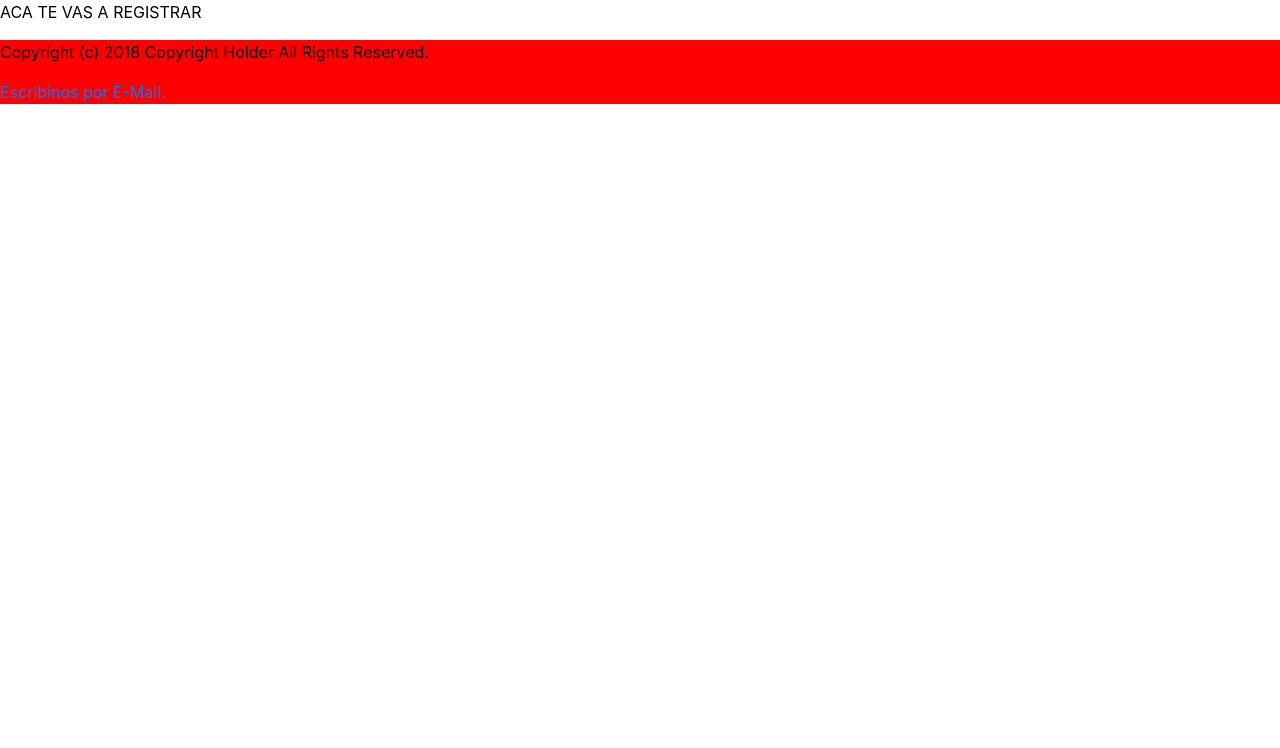
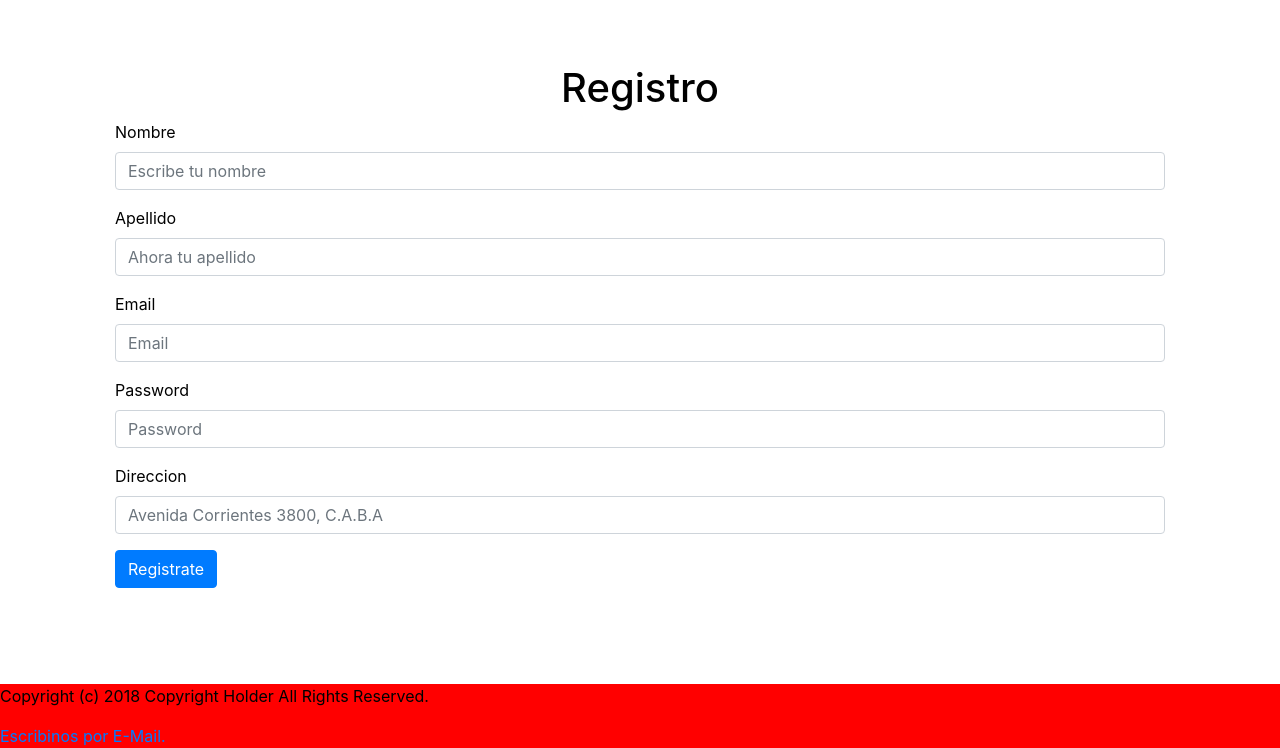
Before and after one commit to gerarroyo/ProyectoDH, a PHP site: page /registro.php in a window 1280 px wide. Shown: the part 56-804 px from the top of the page. Before the commit the page ends 160 px from the top, so only its background shows below. Run offline with PHP 8.4, Linux system fonts and the light colour scheme.

Commit message:
mejora en estilos

```diff
--- a/css/login.css
+++ b/css/login.css
@@ -0,0 +1,4 @@
+.login-main
+{
+  min-height: 90vh;
+}
--- a/css/registro.css
+++ b/css/registro.css
@@ -0,0 +1,9 @@
+.main-registro
+{
+  padding: 5%;
+}
+.formulario-registro
+{
+  display: flex;
+  justify-content: center;
+}
--- a/header.php
+++ b/header.php
@@ -5,7 +5,7 @@
         <button class="navbar-toggler" type="button" data-toggle="collapse" data-target="#navbarNavAltMarkup" aria-controls="navbarNavAltMarkup" aria-expanded="false" aria-label="Toggle navigation">
           <span class="navbar-toggler-icon"></span>
         </button>
-        <div class="collapse navbar-collapse" id="navbarNavAltMarkup">
+        <div class="d-flex align-items-end collapse navbar-collapse" id="navbarNavAltMarkup">
           <div class="navbar-nav">
             <a class="nav-item nav-link" href="index.php">Home <span class="sr-only">(current)</span></a>
             <a class="nav-item nav-link" href="login.php">Login</a>
--- a/perfil.php
+++ b/perfil.php
@@ -28,6 +28,7 @@
          ?>
       </div>
     </div>
-
+    <?php require_once 'scripts.php'
+    ?>
   </body>
 </html>
--- a/registro.php
+++ b/registro.php
@@ -19,8 +19,35 @@
       </div>
       <div class="main-registro">
         <main>
-          <div class="texto-main-registro">
-            <p>ACA TE VAS A REGISTRAR</p>
+          <div class="container">
+            <h1 class="text-center titulo-principal">Registro</h1>
+            <form class="formulario-registro" method="POST">
+                <div class="form-group col-md-12">
+                  <div class="form-group col-md-12">
+                    <label for="nombre">Nombre</label>
+                    <input id=nombre type="text" class="form-control" placeholder="Escribe tu nombre">
+                  </div>
+                  <div class="form-group col-md-12">
+                    <label for="apellido">Apellido</label>
+                    <input type="text" class="form-control" placeholder="Ahora tu apellido">
+                  </div>
+                  <div class="form-group col-md-12">
+                    <label for="inputEmail4">Email</label>
+                    <input type="email" class="form-control" id="inputEmail4" placeholder="Email">
+                  </div>
+                  <div class="form-group col-md-12">
+                    <label for="inputPassword4">Password</label>
+                    <input type="password" class="form-control" id="inputPassword4" placeholder="Password">
+                  </div>
+                  <div class="form-group col-md-12">
+                    <label for="inputAddress">Direccion</label>
+                    <input type="text" class="form-control" id=adress placeholder="Avenida Corrientes 3800, C.A.B.A">
+                  </div>
+                  <div class="form-group col-md-12">
+                    <button type="submit" class="btn btn-primary">Registrate</button>
+                  </div>
+                </div>
+            </form>
           </div>
         </main>
       </div>
@@ -30,5 +57,7 @@
          ?>
       </div>
     </div>
+    <?php require_once 'scripts.php'
+    ?>
   </body>
 </html>
--- /dev/null
+++ b/scripts.php
@@ -0,0 +1,3 @@
+<script src="https://code.jquery.com/jquery-3.3.1.slim.min.js" integrity="sha384-q8i/X+965DzO0rT7abK41JStQIAqVgRVzpbzo5smXKp4YfRvH+8abtTE1Pi6jizo" crossorigin="anonymous"></script>
+<script src="https://cdnjs.cloudflare.com/ajax/libs/popper.js/1.14.7/umd/popper.min.js" integrity="sha384-UO2eT0CpHqdSJQ6hJty5KVphtPhzWj9WO1clHTMGa3JDZwrnQq4sF86dIHNDz0W1" crossorigin="anonymous"></script>
+<script src="https://stackpath.bootstrapcdn.com/bootstrap/4.3.1/js/bootstrap.min.js" integrity="sha384-JjSmVgyd0p3pXB1rRibZUAYoIIy6OrQ6VrjIEaFf/nJGzIxFDsf4x0xIM+B07jRM" crossorigin="anonymous"></script>
```
Also changed, not shown: css/index.css (+8 -0 lines), index.php (+5 -7 lines), login.php (+11 -7 lines).
